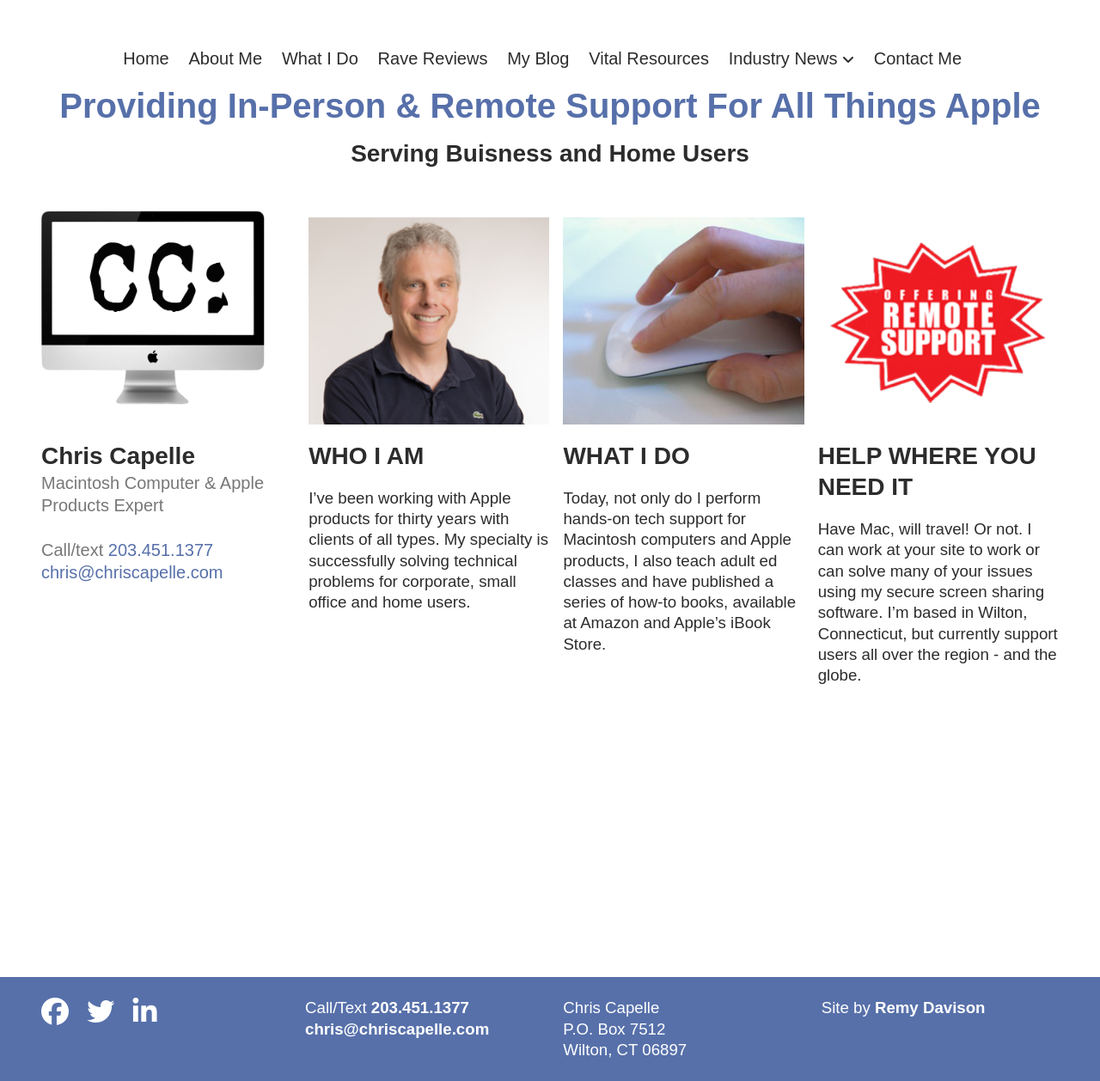
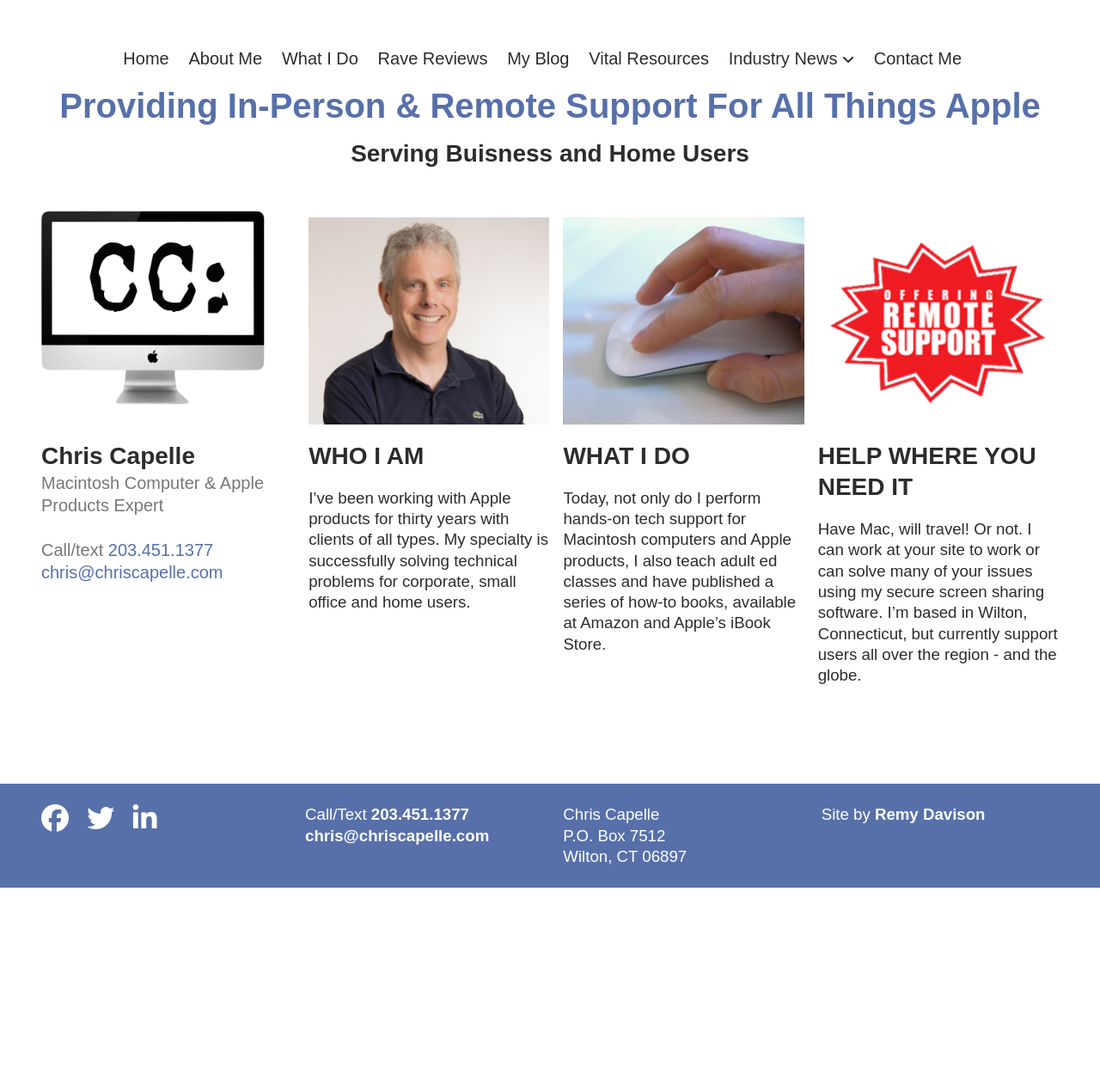
Before and after one commit to rendavison/chrisCapelle, a Jekyll site: the page built from index.html, in a window 1280 px wide. Shown: the whole page at 86% size. Built offline with Jekyll 4.4.1, drawn with Linux system fonts in a browser that asks for light colours; nearby versions of some CDN libraries; some web fonts are replaced; after the commit the page ends 1033 px from its top, so only the background shows below that.

Commit message:
fixed vh

```diff
--- a/_sass/_base.scss
+++ b/_sass/_base.scss
@@ -49,7 +49,7 @@ main {
   display: flex;
   flex: 1;
   justify-content: space-between;
-  min-height: 100vh;
+  min-height: 75vh;
   max-width: 1200px;
   padding: .5rem;
   padding-bottom: 2rem;
--- a/_sass/_mobile-queries.scss
+++ b/_sass/_mobile-queries.scss
@@ -133,6 +133,7 @@
   //individual page styles
   main {
     display: block;
+    min-height: 100vh;
 
     .sidebar,
     .content {
```
